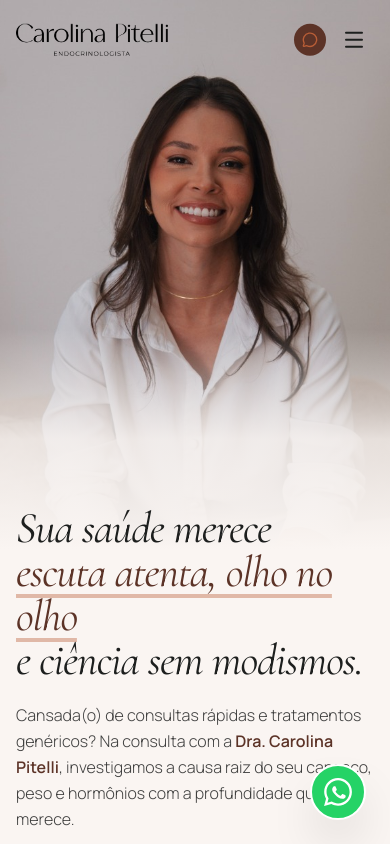
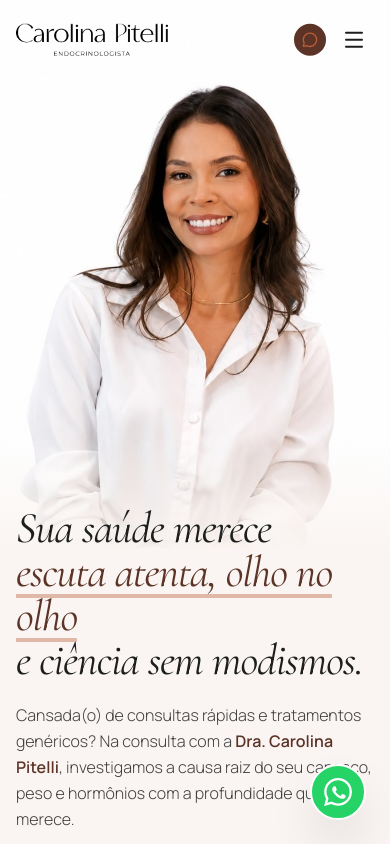
Before and after one commit to Samuel-stack1/Dra-Carolina, a React (Vite) app: page / in a window 390 px wide. Shown: the top 844 px of the page. Built offline with nearby package versions, Linux system fonts and the light colour scheme.

Commit message:
Update mobile hero image and typography adjustments

```diff
--- a/src/components/Hero.jsx
+++ b/src/components/Hero.jsx
@@ -57,12 +57,12 @@ export default function Hero({ onOpenBooking }) {
       {/* MOBILE & TABLET BACKGROUND (Top Half) */}
       <div className="lg:hidden absolute top-0 inset-x-0 h-[65vh] sm:h-[70vh] z-0 overflow-hidden bg-[#FAF5F2]">
         <img
-          src="/assets/dra_carolina_white_shirt.jpg"
+          src="/assets/dra_carolina_mobile_hero.jpg"
           alt="Dra. Carolina Pitelli"
           className="hero-bg-img-mobile w-full h-full object-cover object-top opacity-100"
         />
         {/* Fade to solid cream at the bottom of the mobile photo */}
-        <div className="absolute inset-x-0 bottom-0 h-2/5 bg-gradient-to-t from-[#FAF5F2] via-[#FAF5F2]/85 via-50% to-transparent pointer-events-none" />
+        <div className="absolute inset-x-0 bottom-0 h-1/5 bg-gradient-to-t from-[#FAF5F2] to-transparent pointer-events-none" />
       </div>
 
       {/* MAIN CONTENT CONTAINER */}
```
Also changed, not shown: public/assets/dra_carolina_mobile_hero.jpg (added), public/assets/dra_carolina_mobile_hero_new.jpg (added).
